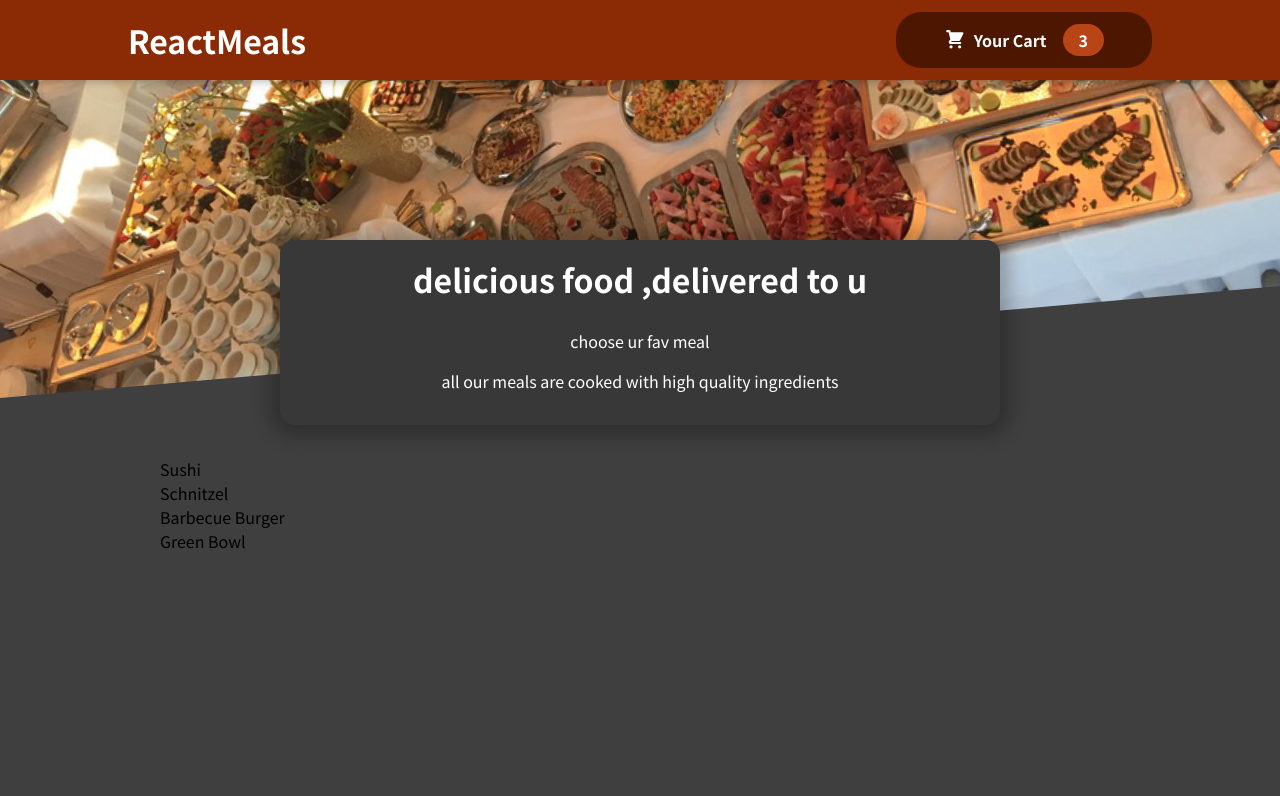
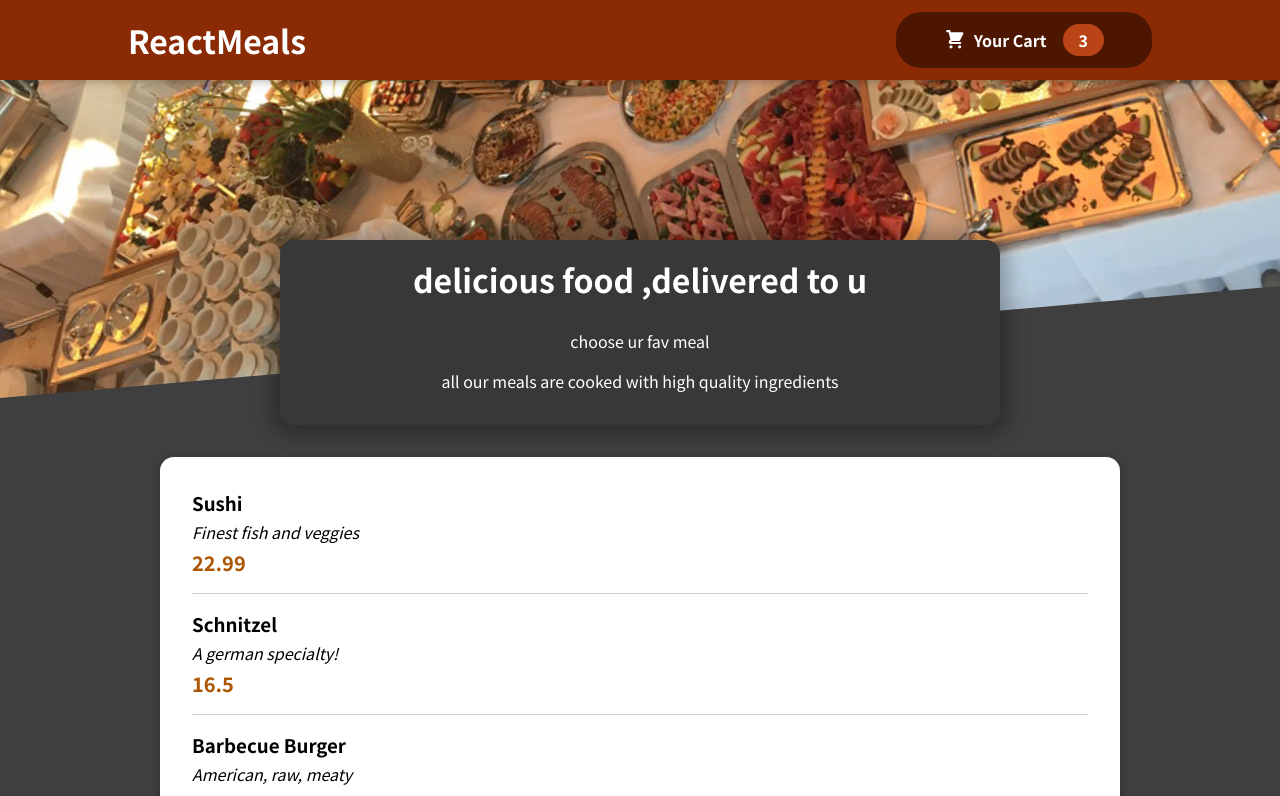
Before and after one commit to Alamsahithi/foodorderApp, a React (Create React App) app: page / in a window 1280 px wide. Shown: the top 796 px of the page. Built offline with nearby package versions, Linux system fonts and the light colour scheme.

Commit message:
adding and displaying items

```diff
--- a/src/components/Meals/AvailableMeals.js
+++ b/src/components/Meals/AvailableMeals.js
@@ -1,5 +1,6 @@
 import classes from './AvailableMeals.module.css'
-
+import MealItem from './MealItem/MealItem';
+import Card from '../UI/Card';
 const DUMMY_MEALS = [
     {
       id: 'm1',
@@ -26,15 +27,24 @@
       price: 18.99,
     },
   ];
-  const mealsList = DUMMY_MEALS.map((meal)=> <li>{meal.name}</li>)
+  const mealsList = DUMMY_MEALS.map((meal)=>
+   <MealItem
+    key={meal.id}
+   name={meal.name}
+    description={meal.description}
+    price={meal.price}
+
+    />)
 
 
 const AvailableMeals=()=>{
-  return <section className={classes.meals}>
-    <ul>
+  return (
+  <section className={classes.meals}>
+    <Card>
         {mealsList}
-    </ul>
+    </Card>
   </section>
+  )
 }
 
 export default AvailableMeals
--- /dev/null
+++ b/src/components/Meals/MealItem/MealItem.js
@@ -0,0 +1,17 @@
+import classes from './MealItem.module.css'
+const MealItem = props =>{
+    //const price =`$${props.price}`
+    return (
+    <li className={classes.meal}>
+        <div >
+            <h3>{props.name}</h3>
+            <div className={classes.description}>{props.description}</div>
+            <div className={classes.price}>{props.price}</div>
+        </div>
+        <div>
+
+        </div>
+    </li>)
+}
+
+export default MealItem
--- /dev/null
+++ b/src/components/Meals/MealItem/MealItem.module.css
@@ -0,0 +1,22 @@
+.meal {
+    display: flex;
+    justify-content: space-between;
+    margin: 1rem;
+    padding-bottom: 1rem;
+    border-bottom: 1px solid #ccc;
+  }
+
+  .meal h3 {
+    margin: 0 0 0.25rem 0;
+  }
+
+  .description {
+    font-style: italic;
+  }
+
+  .price {
+    margin-top: 0.25rem;
+    font-weight: bold;
+    color: #ad5502;
+    font-size: 1.25rem;
+  }
--- a/src/components/Meals/Meals.js
+++ b/src/components/Meals/Meals.js
@@ -7,6 +7,7 @@
         <Fragment>
             <MealsSummary/>
             <AvailableMeals/>
+
         </Fragment>
     )
 }
--- /dev/null
+++ b/src/components/UI/Card.js
@@ -0,0 +1,8 @@
+import classes from './Card.module.css'
+
+const Card= props =>{
+    return  <div className={classes.card}>{props.children}</div>
+
+}
+
+export default Card
--- /dev/null
+++ b/src/components/UI/Card.module.css
@@ -0,0 +1,6 @@
+.card {
+    padding: 1rem;
+    box-shadow: 0 2px 8px rgba(0, 0, 0, 0.25);
+    border-radius: 14px;
+    background-color: white;
+  }
```
Also changed, not shown: src/components/Meals/MealItem/MealItemForm.js (added).
